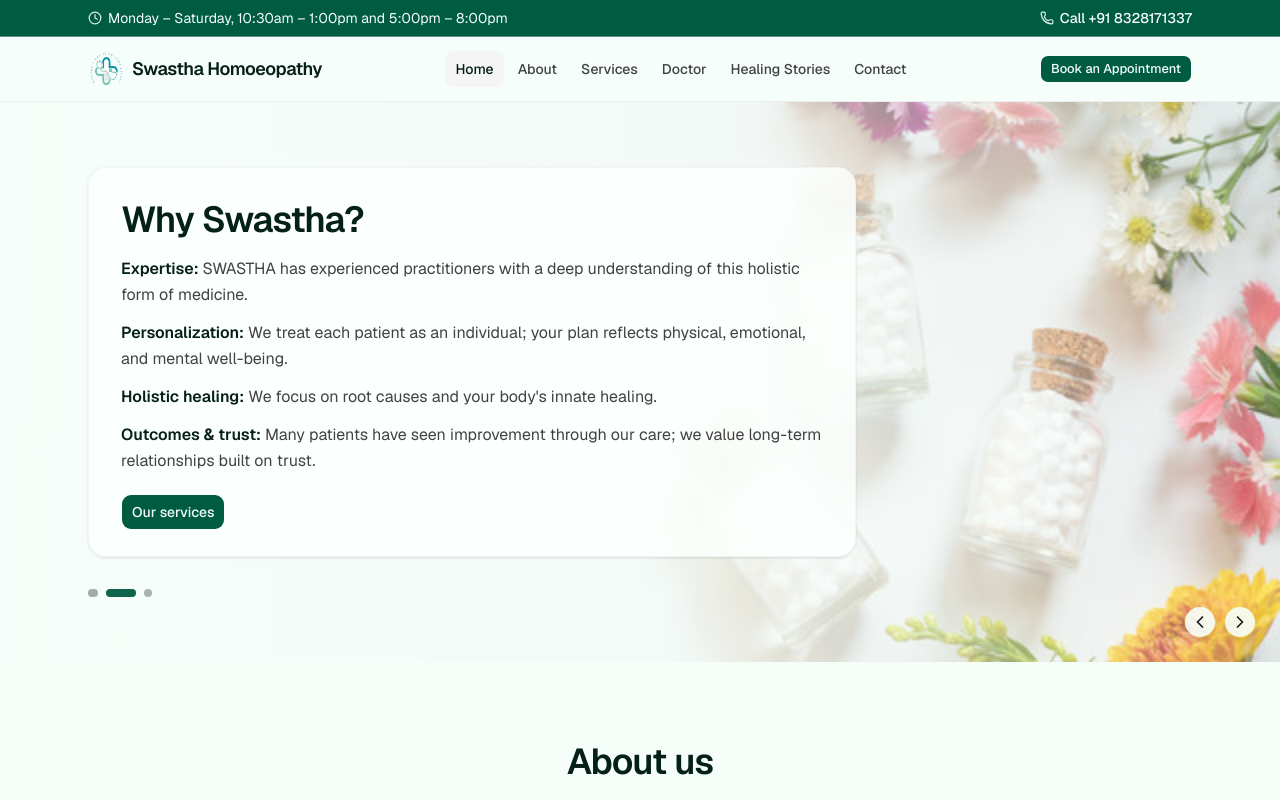
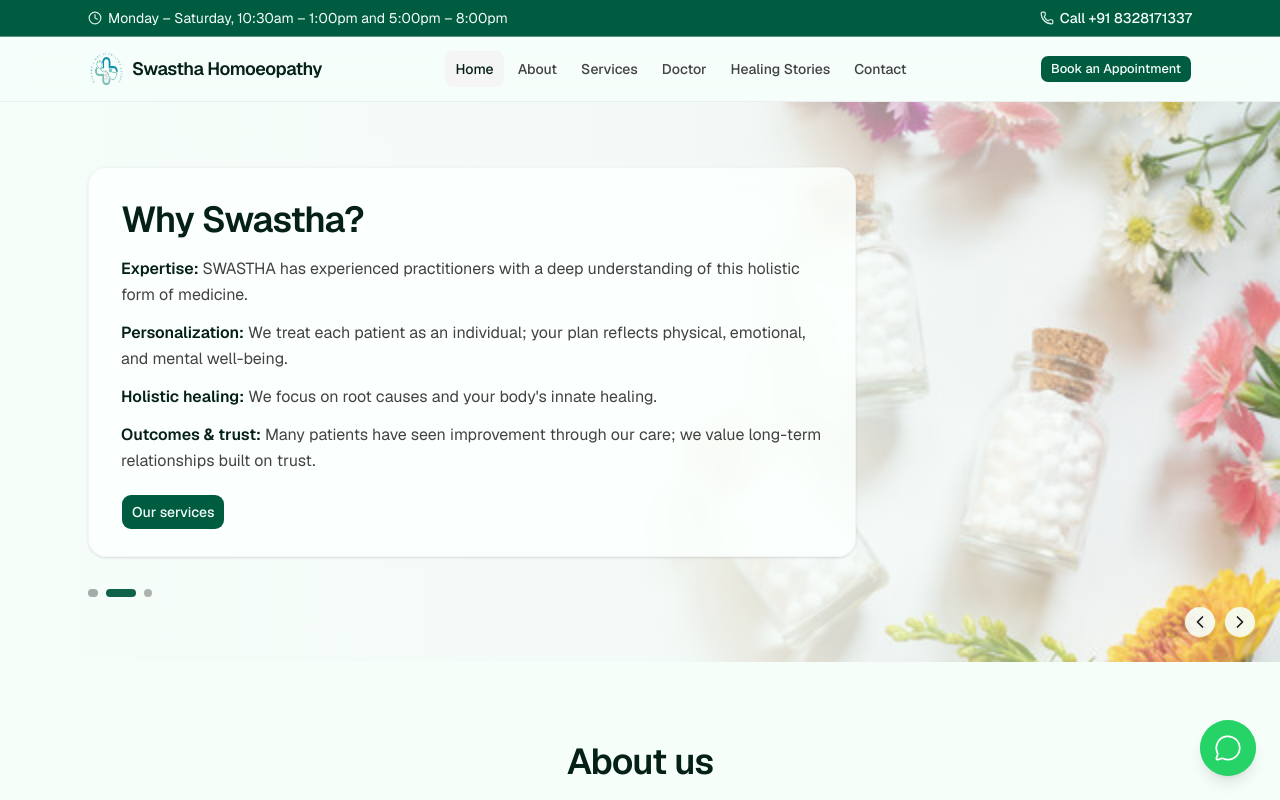
Before and after one commit to tarak162/swastha-homoeo, a Next.js app: page / in a window 1280 px wide. Shown: the top 800 px of the page. Built offline with nearby package versions, Linux system fonts and the light colour scheme.

Commit message:
added chat in whatsapp

```diff
--- a/src/app/layout.tsx
+++ b/src/app/layout.tsx
@@ -2,6 +2,7 @@ import type { Metadata } from "next";
 import { Geist, Geist_Mono } from "next/font/google";
 import { Analytics } from "@vercel/analytics/next";
 
+import { WhatsAppButton } from "@/components/WhatsAppButton";
 import { SiteFooter } from "@/components/site-footer";
 import { SiteHeader } from "@/components/site-header";
 import { TopBar } from "@/components/top-bar";
@@ -43,6 +44,7 @@ export default function RootLayout({
         <main className="flex-1">{children}</main>
         <SiteFooter />
         <Analytics />
+        <WhatsAppButton />
       </body>
     </html>
   );
--- /dev/null
+++ b/src/components/WhatsAppButton.tsx
@@ -0,0 +1,37 @@
+"use client";
+
+import { MessageCircle } from "lucide-react";
+
+export function WhatsAppButton() {
+    const phoneNumber = "918328171337";
+    const message = "Hi, I'd like to book an appointment at Swastha Homoeopathy";
+    const whatsappUrl = `https://wa.me/${phoneNumber}?text=${encodeURIComponent(message)}`;
+
+    return (
+        <a
+            href={whatsappUrl}
+            target="_blank"
+            rel="noopener noreferrer"
+            className="fixed bottom-6 right-6 z-50 group"
+        >
+            <div className="relative flex items-center justify-center">
+                {/* Pulse animation ring */}
+                <div className="absolute w-14 h-14 bg-[#25D366] rounded-full animate-pulse opacity-40" />
+
+                {/* Main button */}
+                <button
+                    type="button"
+                    className="relative flex items-center justify-center w-14 h-14 bg-[#25D366] hover:bg-[#20BA58] text-white rounded-full shadow-lg hover:shadow-xl hover:scale-110 transition-all duration-300"
+                    aria-label="Chat with us on WhatsApp"
+                >
+                    <MessageCircle className="w-7 h-7" strokeWidth={1.5} />
+                </button>
+
+                {/* Tooltip */}
+                <div className="absolute bottom-full right-0 mb-3 px-3 py-1.5 bg-gray-900 text-white text-xs rounded-md whitespace-nowrap opacity-0 group-hover:opacity-100 transition-opacity pointer-events-none">
+                    Chat with us on WhatsApp
+                </div>
+            </div>
+        </a>
+    );
+}
```
